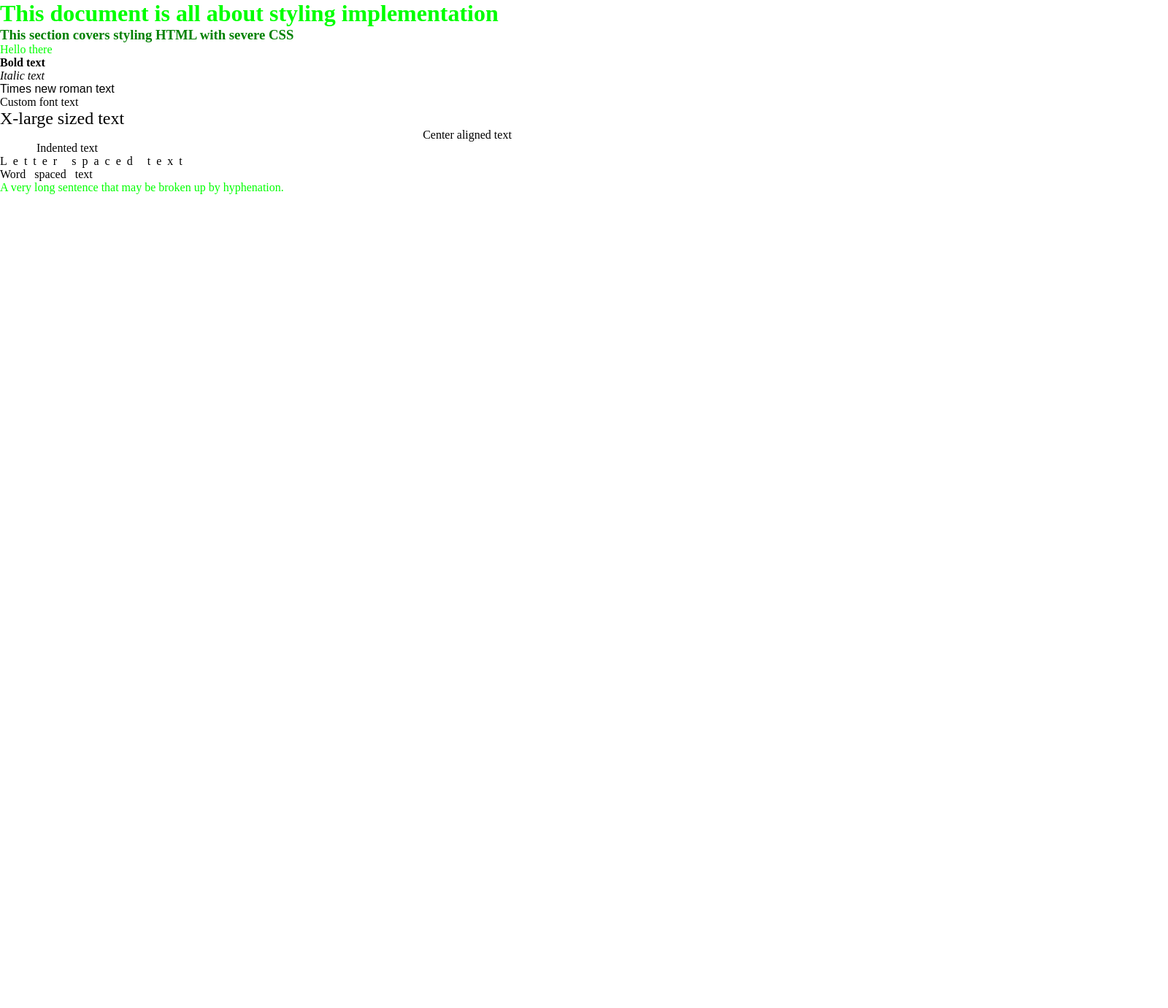
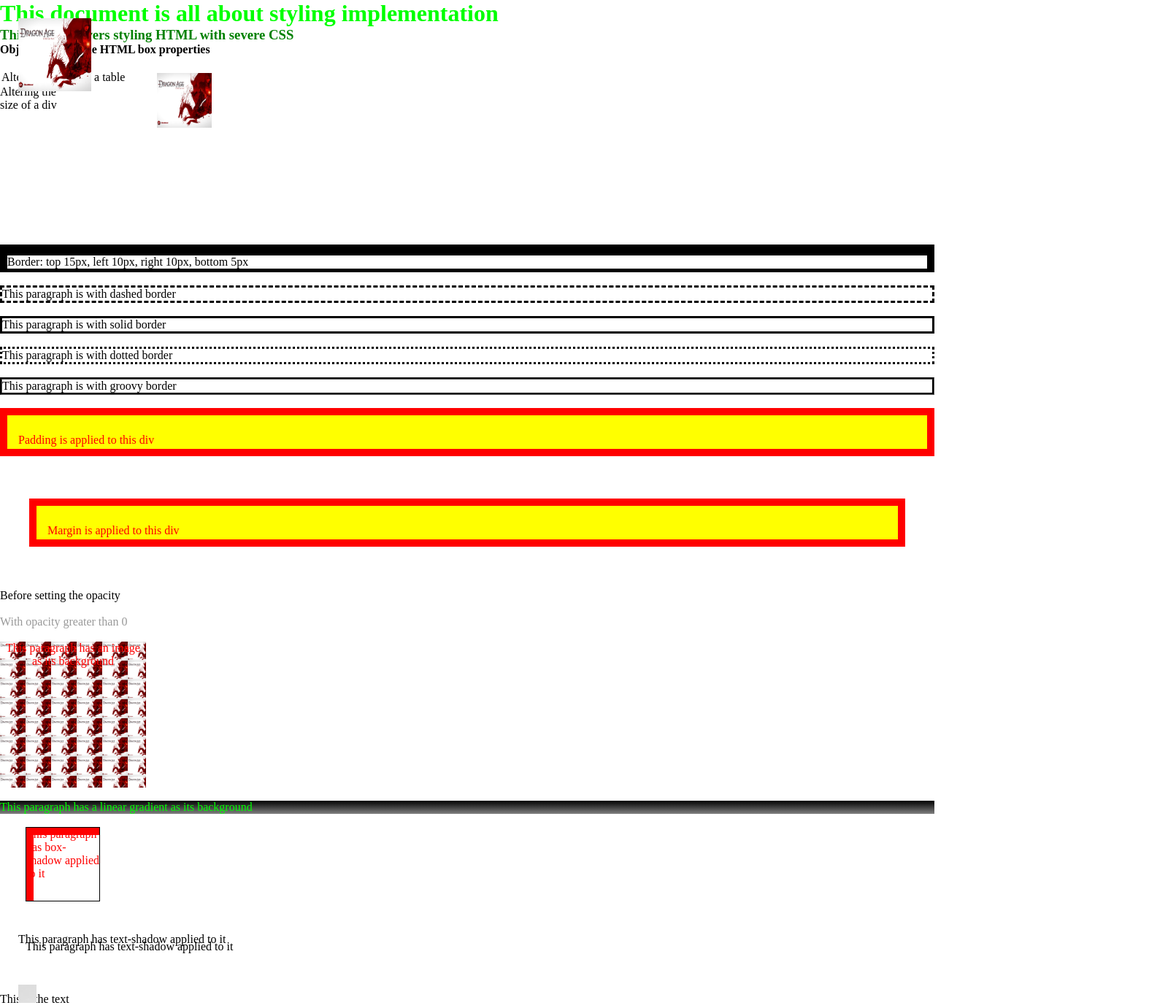
Before and after one commit to curt953/70-480, a website: page Exam Preparation/docs/nine.html in a window 1280 px wide. Shown: the top 1381 px of the page at 73% size, 1600 px wide, since content can reach past the window. Before the commit the page ends 800 px from the top, so only its background shows below. Drawn offline with nearby package versions, Linux system fonts and the light colour scheme.

Commit message:
Commit on 16.01.2019. Added the css and html code for the 4.2 objective.

```diff
--- a/Exam Preparation/docs/nine.html
+++ b/Exam Preparation/docs/nine.html
@@ -19,7 +19,13 @@
         <h3>This section covers styling HTML with severe CSS</h3>
     </header>
 
-    <section>
+    <!--<section>
+
+        <header>
+            <h4>
+                Objective 4.1: Style HTML text properties
+            </h4>
+        </header>
 
         <div>Hello there</div>
 
@@ -45,6 +51,99 @@
             A very long sentence that may be broken up by hyphenation.
         </div>
 
+    </section>-->
+
+    <section>
+
+        <header>
+            <h4>
+                Objective 4.2: Style HTML box properties
+            </h4>
+        </header>
+
+        <br>
+
+        <table id="alteringSizeTable">
+            <tr>
+                <td><p>Altering the size of a table</p></td>
+            </tr>
+        </table>
+
+        <div id="alteringSizeDiv">Altering the size of a div</div>
+
+        <br>
+
+        <div id="borderContainer">
+            <p>Border: top 15px, left 10px, right 10px, bottom 5px</p>
+        </div>
+
+        <br>
+
+        <p class="borderPara">This paragraph is with dashed border</p>
+
+        <br>
+
+        <p class="borderPara">This paragraph is with solid border</p>
+
+        <br>
+
+        <p class="borderPara">This paragraph is with dotted border</p>
+
+        <br>
+
+        <p class="borderPara">This paragraph is with groovy border</p>
+
+        <br>
+
+        <div id="paddingDiv">Padding is applied to this div</div>
+
+        <br>
+
+        <div id="marginDiv">Margin is applied to this div</div>
+
+        <br>
+
+        <div>
+            <p id="beforeOpacity">Before setting the opacity</p>
+            <p id="zeroOpacity">Fully transparent</p>
+            <p id="biggerThanZeroOpacity">With opacity greater than 0</p>
+        </div>
+
+        <br>
+
+        <p id="backgroundImageParagraph">
+            This paragraph has an image as its background
+        </p>
+
+        <br>
+
+        <p id="linearGradientParagraph">This paragraph has a linear gradient as its background</p>
+
+        <br>
+
+        <p id="boxShadowedParagraph">This paragraph has box-shadow applied to it</p>
+
+        <br>
+
+        <p id="textShadowedParagraph">This paragraph has text-shadow applied to it</p>
+
+        <br>
+
+        <img src="../images/image-one.jpg" id="clippedImage" />
+
+        <br>
+
+        <div>
+            <img src="../images/image-one.jpg" id="fixedImageInDiv"  />
+        </div>
+
+        <br>
+
+        <div>
+            This is the text
+            <img src="../images/image-one.jpg" id="absoluteImageInDivWithText"/>
+        </div>
+
     </section>
 
 </article>
--- a/Exam Preparation/styles/two.css
+++ b/Exam Preparation/styles/two.css
@@ -3,16 +3,13 @@
     padding: 0;
 }
 
+/* Objective 4.1: Style HTML text properties*/
 h1 {
     color: #00FF00;
 }
 
 h3 {
     color: green;
-}
-
-div {
-    color: rgb(0, 255, 0);
 }
 
 #bold {
@@ -61,3 +58,129 @@ div {
 #hyphenText {
     hyphens: none;
 }
+
+/* Objective 4.2: Style HTML box properties */
+#alteringSizeTable {
+    height: 50%;
+    width: 50%;
+}
+
+#alteringSizeDiv {
+    height: 200px;
+    width: 100px;
+}
+
+#borderContainer {
+    border-top: 15px solid black;
+    border-left: 10px solid black;
+    border-right: 10px solid black;
+    border-bottom: 5px solid black;
+}
+
+.borderPara:nth-of-type(1) {
+    border-style: dashed;
+    border-color: black;
+}
+
+.borderPara:nth-of-type(2) {
+    border-style: solid;
+    border-color: black;
+}
+
+.borderPara:nth-of-type(3) {
+     border-style: dotted;
+     border-color: black;
+ }
+
+.borderPara:nth-of-type(4) {
+    border-style: groove;
+    border-color: black;
+}
+
+#paddingDiv {
+    border: 10px solid red;
+    background: yellow;
+    color: red;
+    padding-top: 25px;
+    padding-bottom: 3px;
+    padding-left: 15px;
+    padding-right: 15px;
+}
+
+#marginDiv {
+    border: 10px solid red;
+    background: yellow;
+    color: red;
+    padding-top: 25px;
+    padding-bottom: 3px;
+    padding-left: 15px;
+    padding-right: 15px;
+    margin: 40px;
+}
+
+#beforeOpacity {
+    opacity: 1.0;
+}
+
+#zeroOpacity {
+    opacity: 0;
+}
+
+#biggerThanZeroOpacity {
+    opacity: 0.4;
+}
+
+#backgroundImageParagraph {
+    background-image: url("../images/image-one.jpg");
+    background-repeat: repeat;
+    background-size: 35px;
+    width: 200px;
+    height: 200px;
+    text-align: center;
+    color: red;
+}
+
+#linearGradientParagraph {
+    background: linear-gradient(black, gray);
+    color: #00FF00;
+}
+
+#boxShadowedParagraph {
+    color: red;
+    top: 50px;
+    left: 50px;
+    width: 100px;
+    height: 100px;
+    border: 1px solid black;
+    box-shadow: 10px 10px inset; /*  10px; 20px; */
+    margin-left: 35px;
+    margin-bottom: 35px;
+}
+
+#textShadowedParagraph {
+    margin-left: 35px;
+    text-shadow: -10px -10px;
+}
+
+#clippedImage {
+    position: absolute;
+    clip: rect(25px, 50px, 50px, 25px);
+}
+
+#fixedImageInDiv {
+    position: fixed;
+    left: 25px;
+    top: 25px;
+    width: 100px;
+    height: 100px;
+    float: right;
+}
+
+#absoluteImageInDivWithText {
+    position: absolute;
+    left: 215px;
+    top: 100px;
+    height: 75px;
+    width: 75px;
+    float: left;
+}
```
